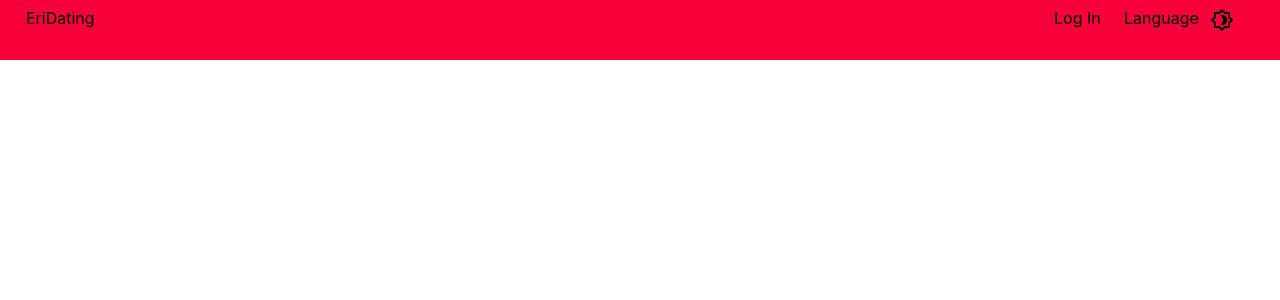
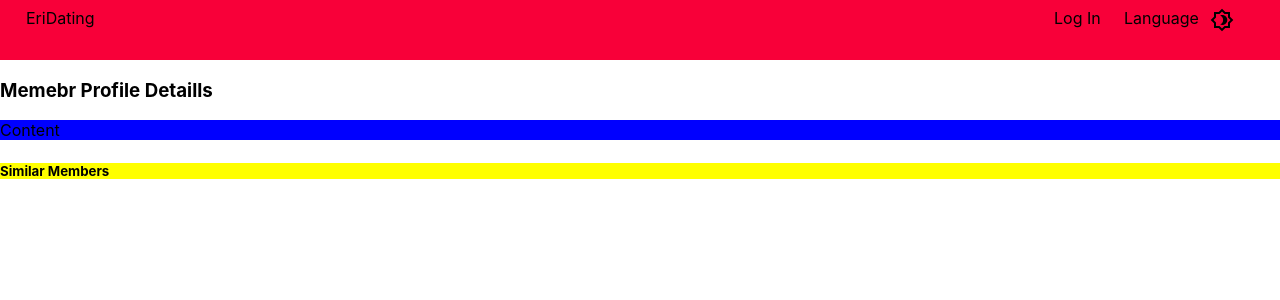
Before and after one commit to jamieahmed/EriDating-front-end, a React (Create React App) app: page /member/1 in a window 1280 px wide. Shown: the top 300 px of the page. Built offline with nearby package versions, Linux system fonts and the light colour scheme; no server answers.

Commit message:
add seprated component to members page,add recommendation and memberDetails page,design members show page

```diff
--- a/src/App.css
+++ b/src/App.css
@@ -1,4 +1,6 @@
-.nae{
+.nae {
     border-radius: 5%;
     text-decoration: none;
+    border-bottom: 5px;
+
 }
--- a/src/App.jsx
+++ b/src/App.jsx
@@ -3,10 +3,10 @@ import { Routes, Route, useNavigate, Navigate } from "react-router-dom";
 import Signup from "./pages/Signup/Signup";
 import Login from "./pages/Login/Login";
 import Landing from "./pages/Landing/Landing/Landing";
-// import Members from "./pages/Landing/MainPages/Members";
 import ChangePassword from "./pages/ChangePassword/ChangePassword";
 import * as authService from "./services/authService";
 import Navbar from "./pages/Navbar/Navbar";
+import MemberDetails from "./pages/Landing/MainPages/MemberDetails";
 import Matches from "./pages/Landing/MainPages/Matches";
 import Search from "./pages/Landing/MainPages/Search";
 import Message from "./pages/Landing/MainPages/Message";
@@ -33,6 +33,9 @@ const App = () => {
       <Navbar user={user} handleLogout={handleLogout} />
       <Routes>
         <Route path="/" element={<Landing user={user} />} />
+        <Route path="member">
+          <Route path=":id" element={<MemberDetails />} />
+        </Route>
         <Route path="/Matches" element={<Matches user={user} />} />
         <Route path="/Search" element={<Search user={user} />} />
         <Route path="/Message" element={<Message user={user} />} />
@@ -48,7 +51,7 @@ const App = () => {
           element={<Login handleSignupOrLogin={handleSignupOrLogin} />}
         />
         <Route
-          path="/changePassword"
+          path="/Settings/changePassword"
           element={
             user ? (
               <ChangePassword handleSignupOrLogin={handleSignupOrLogin} />
--- a/src/components/ChangePasswordForm/ChangePasswordForm.jsx
+++ b/src/components/ChangePasswordForm/ChangePasswordForm.jsx
@@ -1,40 +1,40 @@
-import { useState } from 'react'
-import { Link, useNavigate } from 'react-router-dom'
-import styles from './ChangePasswordForm.module.css'
-import * as authService from '../../services/authService'
+import { useState } from "react";
+import { Link, useNavigate } from "react-router-dom";
+import styles from "./ChangePasswordForm.module.css";
+import * as authService from "../../services/authService";
 
-const ChangePasswordForm = props => {
-  const navigate = useNavigate()
+const ChangePasswordForm = (props) => {
+  const navigate = useNavigate();
   const [formData, setFormData] = useState({
-    pw: '',
-    newPw: '',
-    newPwConf: '',
-  })
+    pw: "",
+    newPw: "",
+    newPwConf: "",
+  });
 
-  const handleChange = e => {
-    props.updateMessage('')
+  const handleChange = (e) => {
+    props.updateMessage("");
     setFormData({
       ...formData,
       [e.target.name]: e.target.value,
-    })
-  }
+    });
+  };
 
-  const handleSubmit = async e => {
-    e.preventDefault()
+  const handleSubmit = async (e) => {
+    e.preventDefault();
     try {
-      await authService.changePassword(formData)
-      props.handleSignupOrLogin()
-      navigate('/')
+      await authService.changePassword(formData);
+      props.handleSignupOrLogin();
+      navigate("/");
     } catch (err) {
-      props.updateMessage(err.message)
+      props.updateMessage(err.message);
     }
-  }
+  };
 
-  const { pw, newPw, newPwConf } = formData
+  const { pw, newPw, newPwConf } = formData;
 
   const isFormInvalid = () => {
-    return !(pw && newPw && newPw === newPwConf)
-  }
+    return !(pw && newPw && newPw === newPwConf);
+  };
 
   return (
     <form
@@ -85,12 +85,12 @@ const ChangePasswordForm = props => {
         <button disabled={isFormInvalid()} className={styles.button}>
           Change Password
         </button>
-        <Link to="/">
+        <Link to="/Settings">
           <button>Cancel</button>
         </Link>
       </div>
     </form>
-  )
-}
+  );
+};
 
-export default ChangePasswordForm
+export default ChangePasswordForm;
--- /dev/null
+++ b/src/components/MainPages/Card.jsx
@@ -0,0 +1,125 @@
+import styled from "styled-components";
+import { Link } from "react-router-dom";
+import { useState, useEffect } from "react";
+import * as profileService from "../../services/profileService";
+import MessageIcon from "@mui/icons-material/Message";
+import FavoriteBorderOutlinedIcon from "@mui/icons-material/FavoriteBorderOutlined";
+import VisibilityOutlinedIcon from "@mui/icons-material/VisibilityOutlined";
+
+const Container = styled.div`
+  font-size: medium;
+  display: flex;
+  justify-content: space-between;
+  flex-wrap: wrap;
+  width: 100%;
+  margin: 15px;
+`;
+
+const MembersCard = styled.div`
+  height: 360px;
+  width: 200px;
+  background-color: #f3e6e8;
+  -webkit-box-shadow: 0px 10px 13px -7px #000000,
+    5px 5px 15px 5px rgba(255, 255, 255, 0);
+  box-shadow: 0px 10px 13px -7px #000000,
+    5px 5px 15px 5px rgba(255, 255, 255, 0);
+  margin: auto 20px;
+`;
+const MembersCardImageSrc =
+  "https://tse3.mm.bing.net/th?id=OIP.zc3XRPZxUt4Xt7zDZYLa_wHaHa&pid=Api&P=0";
+
+const MembersCardImage = styled.img`
+  height: 200px;
+  width: 100%;
+`;
+const MembersCardDetails = styled.div`
+  height: 200px;
+  width: 100%;
+`;
+const MembersCardText = styled.span`
+  font-size: 15px;
+  font-weight: medium;
+  padding: 10px;
+  color: #7f53ac;
+`;
+const Hr = styled.hr`
+  border: 0.5px solid white;
+`;
+const MembersCardFooter = styled.div`
+  width: 100%;
+  margin-top: 0px;
+  text-align: center;
+`;
+const MembersCardFooterButton = styled.button`
+  border: none;
+  background-color: transparent;
+  text-align: center;
+  margin: auto 5px;
+`;
+
+const Card = () => {
+  const [profiles, setProfiles] = useState([]);
+
+  useEffect(() => {
+    const fetchProfiles = async () => {
+      const profileData = await profileService.getAllProfiles();
+      setProfiles(profileData);
+    };
+    fetchProfiles();
+  }, []);
+
+  return (
+    <>
+      {profiles.length ? (
+        <Container>
+          {profiles.map((profile) => (
+            <MembersCard key={profile._id} className="memebers-card">
+              <MembersCardDetails>
+                <Link to="/member/:id" style={{ textDecoration: "none" }}>
+                  <MembersCardImage src={MembersCardImageSrc} />
+                  <MembersCardText>
+                    <strong>Name:</strong>
+                    {profile.name}
+                  </MembersCardText>
+                  <br />
+                  <MembersCardText>
+                    <strong>Lives In:</strong>Westfield,NJ,USA
+                  </MembersCardText>
+                  <br />
+                  <MembersCardText>
+                    <strong>Age:</strong>26
+                  </MembersCardText>
+                  <br />
+                  <MembersCardText>
+                    <strong>Seeking:</strong>Male 21 - 34
+                  </MembersCardText>
+                  <br />
+                  <MembersCardText>
+                    <strong>Status:</strong>19 hours ago
+                  </MembersCardText>
+                  <br />
+                </Link>
+                <Hr />
+                <MembersCardFooter>
+                  <MembersCardFooterButton>
+                    <FavoriteBorderOutlinedIcon />
+                  </MembersCardFooterButton>
+                  <MembersCardFooterButton>
+                    <MessageIcon />
+                  </MembersCardFooterButton>
+                  <MembersCardFooterButton>
+                    <VisibilityOutlinedIcon />
+                  </MembersCardFooterButton>
+                </MembersCardFooter>
+              </MembersCardDetails>
+            </MembersCard>
+          ))}
+        </Container>
+      ) : (
+        <p>No profiles yet</p>
+      )}
+    </>
+  );
+};
+
+export default Card;
--- /dev/null
+++ b/src/components/MainPages/Recommendation.jsx
@@ -0,0 +1,11 @@
+import React from "react";
+
+const Recommendation = () => {
+  return (
+    <>
+      <h5>Similar Members</h5>
+    </>
+  );
+};
+
+export default Recommendation;
--- /dev/null
+++ b/src/pages/Landing/MainPages/MemberDetails.jsx
@@ -0,0 +1,32 @@
+import React from "react";
+import styled from "styled-components";
+import Recommendation from "../../../components/MainPages/Recommendation";
+
+const Container = styled.div`
+  width: 100%;
+  margin: auto;
+`;
+
+const ContentContainer = styled.div`
+  background-color: blue;
+`;
+
+const RecommendationContainer = styled.div`
+  background-color: yellow;
+`;
+
+const MemberDetails = () => {
+  return (
+    <>
+      <h3>Memebr Profile Detaills</h3>
+      <Container>
+        <ContentContainer>Content</ContentContainer>
+        <RecommendationContainer>
+          <Recommendation />
+        </RecommendationContainer>
+      </Container>
+    </>
+  );
+};
+
+export default MemberDetails;
--- a/src/pages/Landing/MainPages/Members.jsx
+++ b/src/pages/Landing/MainPages/Members.jsx
@@ -1,18 +1,17 @@
+import React from "react";
 import styled from "styled-components";
+import Card from "../../../components/MainPages/Card";
 import { useState, useEffect } from "react";
 import * as profileService from "../../../services/profileService";
 
 const Container = styled.div`
-  font-size: medium;
   display: flex;
-  flex-direction: row;
+  justify-content: space-between;
+  flex-wrap: wrap;
+  width: 100%;
+  margin: auto;
 `;
-const MembersCard = styled.div`
-  height: 350px;
-  width: 200px;
-  background-color: #f80039;
-  margin: auto 20px;
-`;
+
 const Members = () => {
   const [profiles, setProfiles] = useState([]);
 
@@ -23,21 +22,12 @@ const Members = () => {
     };
     fetchProfiles();
   }, []);
-
   return (
-    <>
-      {profiles.length ? (
-        <Container>
-          {profiles.map((profile) => (
-            <MembersCard key={profile._id} className="memebers-card">
-              {profile.name}
-            </MembersCard>
-          ))}
-        </Container>
-      ) : (
-        <p>No profiles yet</p>
-      )}
-    </>
+    <Container>
+      {profiles.map((profile) => (
+        <Card key={profile._id} profile={profile} />
+      ))}
+    </Container>
   );
 };
 
--- a/src/pages/Landing/MainPages/Settings.jsx
+++ b/src/pages/Landing/MainPages/Settings.jsx
@@ -5,7 +5,9 @@ const Settings = () => {
   return (
     <div>
       <strong>
-        <Link to="/Settings/changePassword">Change Password</Link>
+        <Link to="/Settings/changePassword" style={{ textDecoration: "none" }}>
+          Change Password
+        </Link>
       </strong>
     </div>
   );
```
